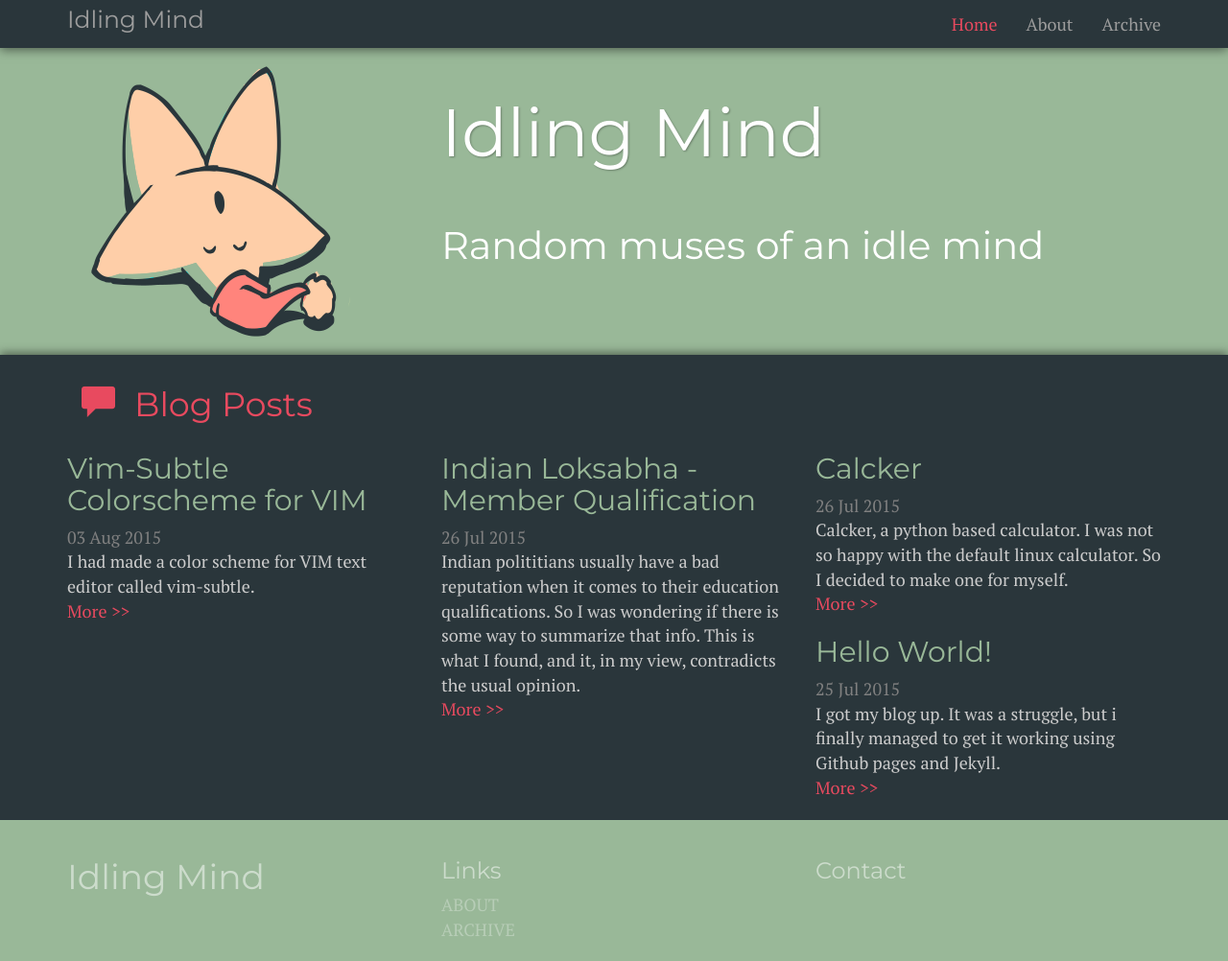
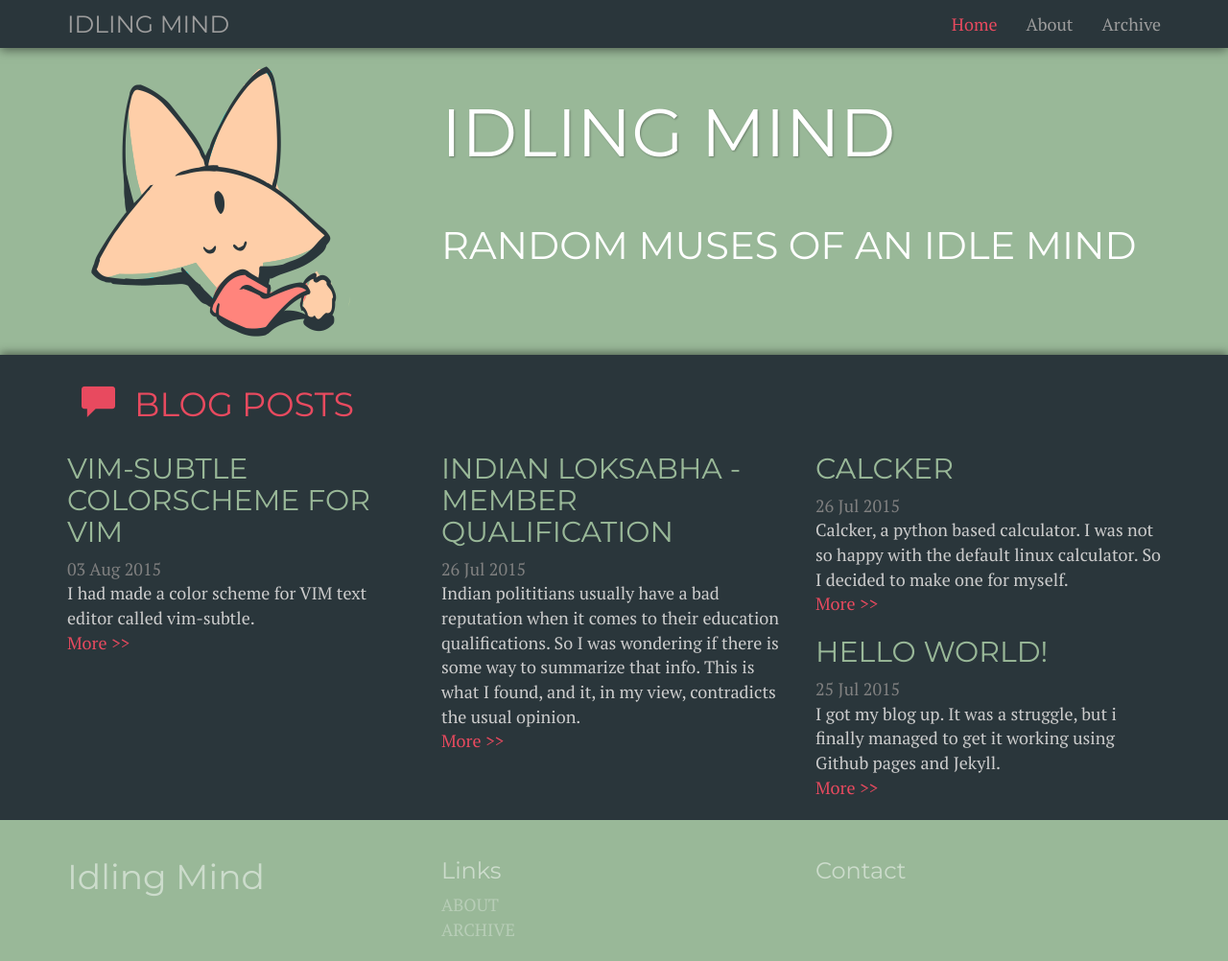
Before and after one commit to idling-mind/idling-mind.github.io, a Jekyll site: the page built from index.html, in a window 1280 px wide and 1002 px high. Shown: the whole window at 96% size. Built offline with Jekyll 4.4.1, drawn with Linux system fonts in a browser that asks for light colours; nearby versions of some CDN libraries; the list of posts is cut into pages by our own code.

```diff
--- a/_includes/navbar.html
+++ b/_includes/navbar.html
@@ -8,7 +8,7 @@
             <span class="icon-bar"></span>
             <span class="icon-bar"></span>
           </button>
-          <a class="navbar-brand" href="{{ site.url }}">{{ site.title }}</a>
+          <a class="navbar-brand" href="{{ site.url }}">{{ site.title | upcase }}</a>
         </div>
         <div id="navbar" class="collapse navbar-collapse">
           <ul class="nav navbar-nav navbar-right">
--- a/index.html
+++ b/index.html
@@ -11,9 +11,9 @@ title: Home
                     <img src="/assets/images/idle.png" alt-text="{{ site.title }}">
                 </div>
                 <div class="col-md-8">
-                    <h1>{{ site.title }}</h1>
+                    <h1>{{ site.title | upcase }}</h1>
                     <p>
-                        {{ site.tagline }}
+                        {{ site.tagline | upcase }}
                     </p>
                 </div>
             </div>
@@ -23,12 +23,12 @@ title: Home
     <div class="section post-list flexer">
         <div class="container">
             <div class="row">
-                <h1 class="section-title"><span class="glyphicon glyphicon-comment" aria-hidden="true"></span>Blog Posts</h1>
+                <h1 class="section-title"><span class="glyphicon glyphicon-comment" aria-hidden="true"></span>BLOG POSTS</h1>
             </div>
           <div class="row">
           {% for post in paginator.posts %}
             <div class="col-md-4">
-              <h2>{{ post.title }}</h2>
+              <h2>{{ post.title | upcase }}</h2>
               <span class="post-date">{{ post.date | date_to_string }}</span>
               {{ post.excerpt }}
               <a class="post-more" href={{ post.url }}>More >></a>
--- a/public/css/theme.css
+++ b/public/css/theme.css
@@ -31,7 +31,6 @@ h1,h2,h3{
 .navbar-brand{
     font-size:25px;
     font-family: 'Montserrat', sans-serif;
-    padding-top:10px;
 }
 .navbar{
     background-color:#2A363B;
```
